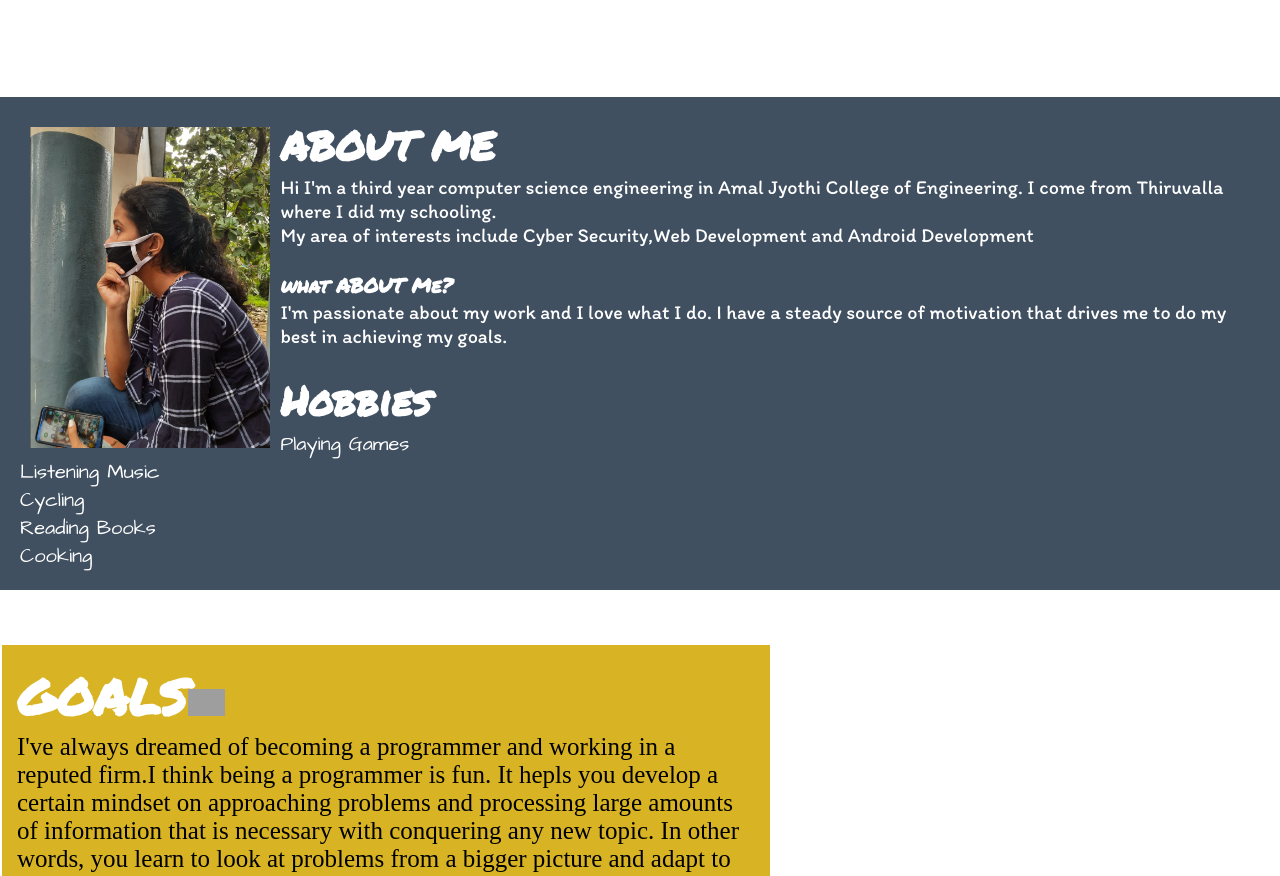
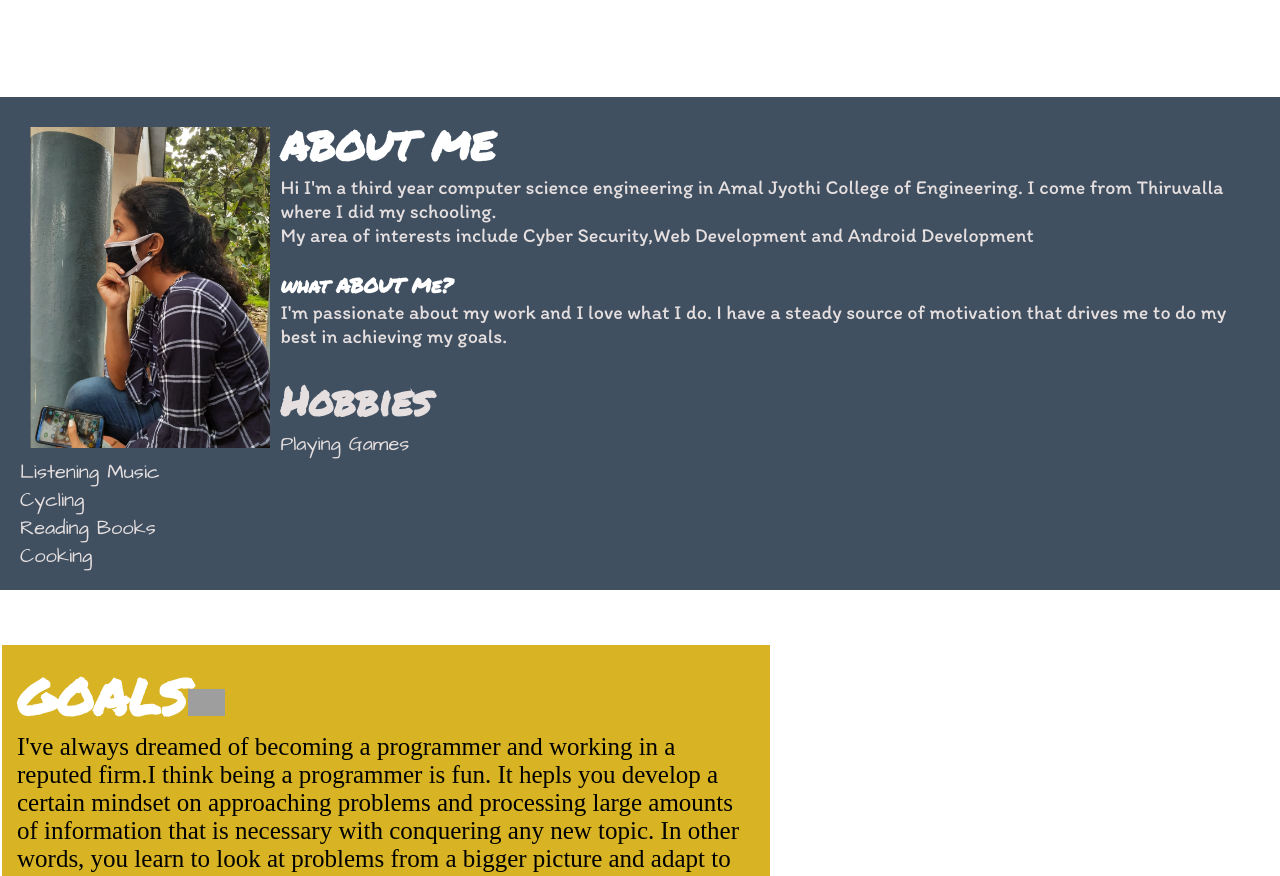
Before and after one commit to Meera27/webathon-web, a plain HTML site: page index.html in a window 1280 px wide. Shown: the part 854-1730 px from the top of the page. Drawn offline with nearby package versions, Linux system fonts and the light colour scheme; grey boxes are pictures that could not be loaded; a web font is replaced by a local one.

Commit message:
color changed

```diff
--- a/style.css
+++ b/style.css
@@ -32,7 +32,7 @@ html,body{
   color: black;
   float: right;
   font-family: 'Architects Daughter', normal;
-  font-size: 20px;
+  font-size: 21px;
   text-decoration: none;
   position: relative;
   bottom: 90px;
@@ -84,10 +84,10 @@ html,body{
   padding: 20px;
   background-color:rgb(44, 62, 80 ,0.9);
   position: relative;
-  color: white;
+  color: rgb(230, 223, 223);
   margin:100;
   font-size: 20px;
-  color:white;
+  color: rgb(230, 223, 223);
 }
 .goals{
     background-color: RGB(212, 172, 13,0.9);
```
